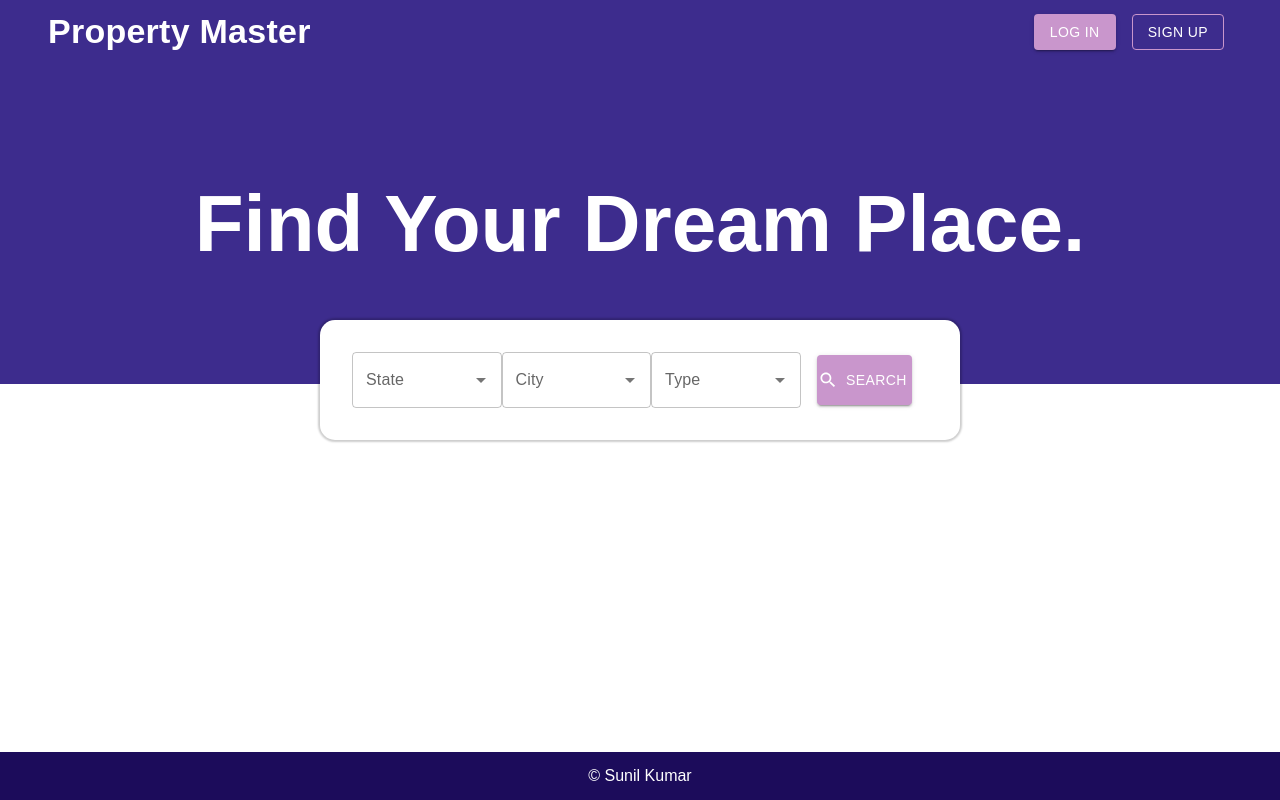
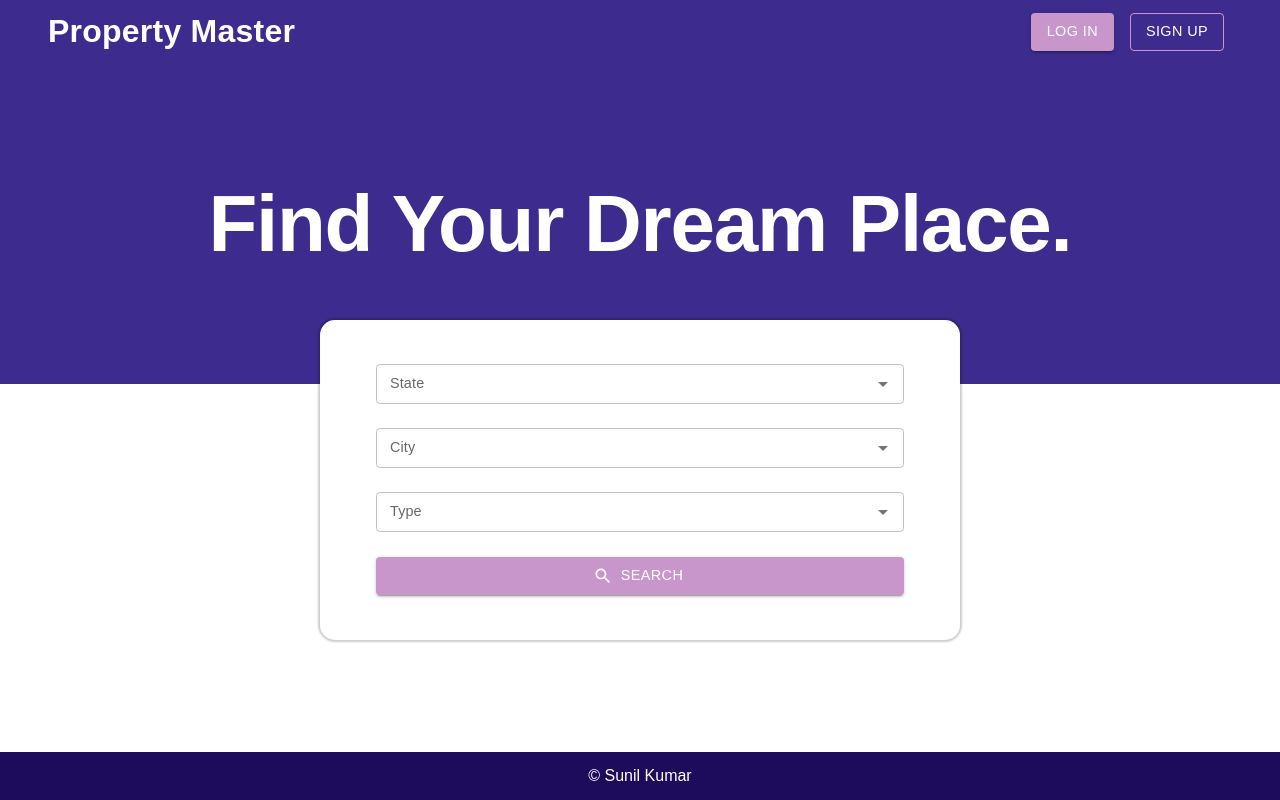
Before and after one commit to sunilk4u/property-master, a React (Create React App) app in the folder client/: page / in a window 1280 px wide. Built offline with nearby package versions, Linux system fonts and the light colour scheme; the HTML template or start-up script is replaced by a standard one.

Commit message:
Homepage Style Changes

```diff
--- a/client/src/App.js
+++ b/client/src/App.js
@@ -1,5 +1,5 @@
 import Footer from "./components/Footer/Footer";
-import Home from "./pages/Home";
+import Home from "./pages/Home/Home";
 
 function App() {
   return (
--- a/client/src/components/Header/styles.jsx
+++ b/client/src/components/Header/styles.jsx
@@ -10,13 +10,34 @@ export const ContainerSx = {
 export const TypographySx = {
   fontWeight: 800,
   flexGrow: "1",
+  fontSize: {
+    xs: "1rem",
+    sm: "1.5rem",
+    md: "2rem",
+    lg: "2rem",
+    xl: "2.5rem"
+  }
 };
 export const LogInButtonSx = {
   mx: 1,
   backgroundColor: "#C996CC",
+  fontSize: {
+    xs: "0.5rem",
+    sm: "0.70rem",
+    md: "0.80rem",
+    lg: "0.90rem",
+    xl: "0.90rem"
+  }
 };
 export const SignUpButtonSx = {
   mx: 1,
   color: "#fff",
-  border: "1px solid #C996CC"
+  border: "1px solid #C996CC",
+  fontSize: {
+    xs: "0.45rem",
+    sm: "0.70rem",
+    md: "0.80rem",
+    lg: "0.90rem",
+    xl: "0.90rem"
+  }
 };
--- a/client/src/components/Search/Search.jsx
+++ b/client/src/components/Search/Search.jsx
@@ -1,9 +1,8 @@
 import React from "react";
 import { useState } from "react";
-import Box from "@mui/material/Box";
-import { Autocomplete, Button, TextField } from "@mui/material";
+import { Autocomplete, Button, Container, TextField } from "@mui/material";
 import SearchIcon from "@mui/icons-material/Search";
-import { BoxSx, ButtonSx } from "./Styles";
+import { AutocompleteSx, BoxSx, ButtonSx } from "./Styles";
 import { stateList, cityList } from "../../Utils/SearchLocation";
 import { propertyTypes } from "../../Utils/PropertyTypes";
 
@@ -13,38 +12,44 @@ const Search = () => {
   const [type, setType] = useState(null);
 
   return (
-    <Box sx={BoxSx}>
+    <Container sx={BoxSx}>
       <Autocomplete
         disablePortal
         id="state"
         options={stateList()}
-        sx={{ width: 200 }}
+        sx={AutocompleteSx}
         value={state}
         onChange={(e, value) => setState(value)}
-        renderInput={(params) => <TextField {...params} label="State" />}
+        renderInput={(params) => (
+          <TextField {...params} label="State" size="small" />
+        )}
       />
       <Autocomplete
         disablePortal
         id="city"
         options={cityList(state)}
-        sx={{ width: 200 }}
+        sx={AutocompleteSx}
         value={city}
         onChange={(e, value) => setCity(value)}
-        renderInput={(params) => <TextField {...params} label="City" />}
+        renderInput={(params) => (
+          <TextField {...params} label="City" size="small" />
+        )}
       />
       <Autocomplete
         disablePortal
         id="type"
         options={propertyTypes}
-        sx={{ width: 200 }}
+        sx={AutocompleteSx}
         value={type}
         onChange={(e, value) => setType(value)}
-        renderInput={(params) => <TextField {...params} label="Type" />}
+        renderInput={(params) => (
+          <TextField {...params} label="Type" size="small" />
+        )}
       />
       <Button variant="contained" sx={ButtonSx} startIcon={<SearchIcon />}>
         Search
       </Button>
-    </Box>
+    </Container>
   );
 };
 
--- a/client/src/components/Search/Styles.jsx
+++ b/client/src/components/Search/Styles.jsx
@@ -1,12 +1,67 @@
 export const BoxSx = {
-  display: "flex",
+  display: "grid",
   alignItems: "center",
-  justifyContent: "center"
+  justifyContent: "center",
+  gridTemplateColumns: {
+    xs: "1fr",
+    sm: "1fr",
+    md: "1fr",
+    lg: "1fr",
+    xl: "1fr 1fr 1fr 1fr",
+  },
+  gridTemplateRows: {
+    xs: "1fr 1fr 1fr 1fr",
+    sm: "1fr 1fr 1fr 1fr",
+    md: "1fr 1fr 1fr 1fr",
+    lg: "1fr 1fr 1fr 1fr",
+    xl: "1fr",
+  },
+};
 
+export const AutocompleteSx = {
+  width: "100%",
+  mx: "auto",
+  my: {
+    xs: 1.5,
+    sm: 1.5,
+    md: 1.5,
+    lg: 1.5,
+    xl: 0,
+  },
+  "& label": {
+    fontSize: {
+      xs: "0.6rem",
+      sm: "0.6rem",
+      md: "0.7rem",
+      lg: "0.9rem",
+      xl: "1rem",
+    },
+  },
 };
 
 export const ButtonSx = {
-    backgroundColor: "#C996CC",
-    height: 50,
-    mx: 2
-}
+  backgroundColor: "#C996CC",
+  width: "100%",
+  height: {
+    xs: "10",
+    sm: "20",
+    md: "30",
+    lg: "50",
+    xl: "50",
+  },
+  fontSize: {
+    xs: "0.5rem",
+    sm: "0.5rem",
+    md: "0.7rem",
+    lg: "0.9rem",
+    xl: "1rem",
+  },
+  mx: "auto",
+  marginLeft: {
+    xs: "0px",
+    sm: "0px",
+    md: "0px",
+    lg: "0px",
+    xl: "10px",
+  },
+};
--- a/client/src/index.css
+++ b/client/src/index.css
@@ -20,21 +20,6 @@ body {
   align-items: center;
   justify-content: center;
 }
-.call_text p{
-  font-size: 5rem;
-  font-weight: 600;
-  color: #fff;
-}
-.homeSearch{
-  position: absolute;
-  top: 40%;
-  left: 25%;
-  width: 50vw;
-  padding: 2rem;
-  background-color: #fff;
-  border-radius: 15px;
-  box-shadow: 0px 0px 2px 2px rgba(0, 0, 0, 0.2);
-}
 
 /* Footer styles */
 .footer {
--- a/client/src/pages/Home.jsx
+++ /dev/null
@@ -1,17 +0,0 @@
-import React, { Fragment } from "react";
-import Header from "../components/Header/Header";
-import Search from "../components/Search/Search";
-
-function Home() {
-  return (
-    <Fragment>
-      <Header />
-      <div className="call_text"><p>Find Your Dream Place.</p></div>
-      <div className="homeSearch">
-        <Search />
-      </div>
-    </Fragment>
-  );
-}
-
-export default Home;
--- /dev/null
+++ b/client/src/pages/Home/Home.jsx
@@ -0,0 +1,21 @@
+import React, { Fragment } from "react";
+import Header from "../../components/Header/Header";
+import Search from "../../components/Search/Search";
+import { Box, Typography } from "@mui/material";
+import { HomeSearchSx, HomeTypoSx } from "./Styles";
+
+function Home() {
+  return (
+    <Fragment>
+      <Header />
+      <Typography variant="h1" component="h1" className="call_text" sx={HomeTypoSx}>
+        Find Your Dream Place.
+      </Typography>
+      <Box className="homeSearch" sx={HomeSearchSx}>
+        <Search />
+      </Box>
+    </Fragment>
+  );
+}
+
+export default Home;
--- /dev/null
+++ b/client/src/pages/Home/Styles.jsx
@@ -0,0 +1,37 @@
+export const HomeTypoSx = {
+  fontWeight: 600,
+  color: "#fff",
+  fontSize: {
+    xs: "1.5rem",
+    sm: "2.5rem",
+    md: "2.5rem",
+    lg: "5rem",
+    xl: "5rem",
+  },
+};
+
+export const HomeSearchSx = {
+    position: "absolute",
+    top: "40%",
+    left: "25%",
+    width: "50vw",
+    padding: {
+        xs: "0.2rem",
+        sm: "0.5rem",
+        md: "1rem",
+        lg: "2rem",
+        xl: "2rem",
+    },
+    "& input": {
+        fontSize: {
+            xs: "0.2rem",
+            sm: "0.5rem",
+            md: "0.7rem",
+            lg: "1rem",
+            xl: "1rem",
+        },
+    },
+    backgroundColor: "#fff",
+    borderRadius: "15px",
+    boxShadow: "0px 0px 2px 2px rgba(0, 0, 0, 0.2)"
+}
```
